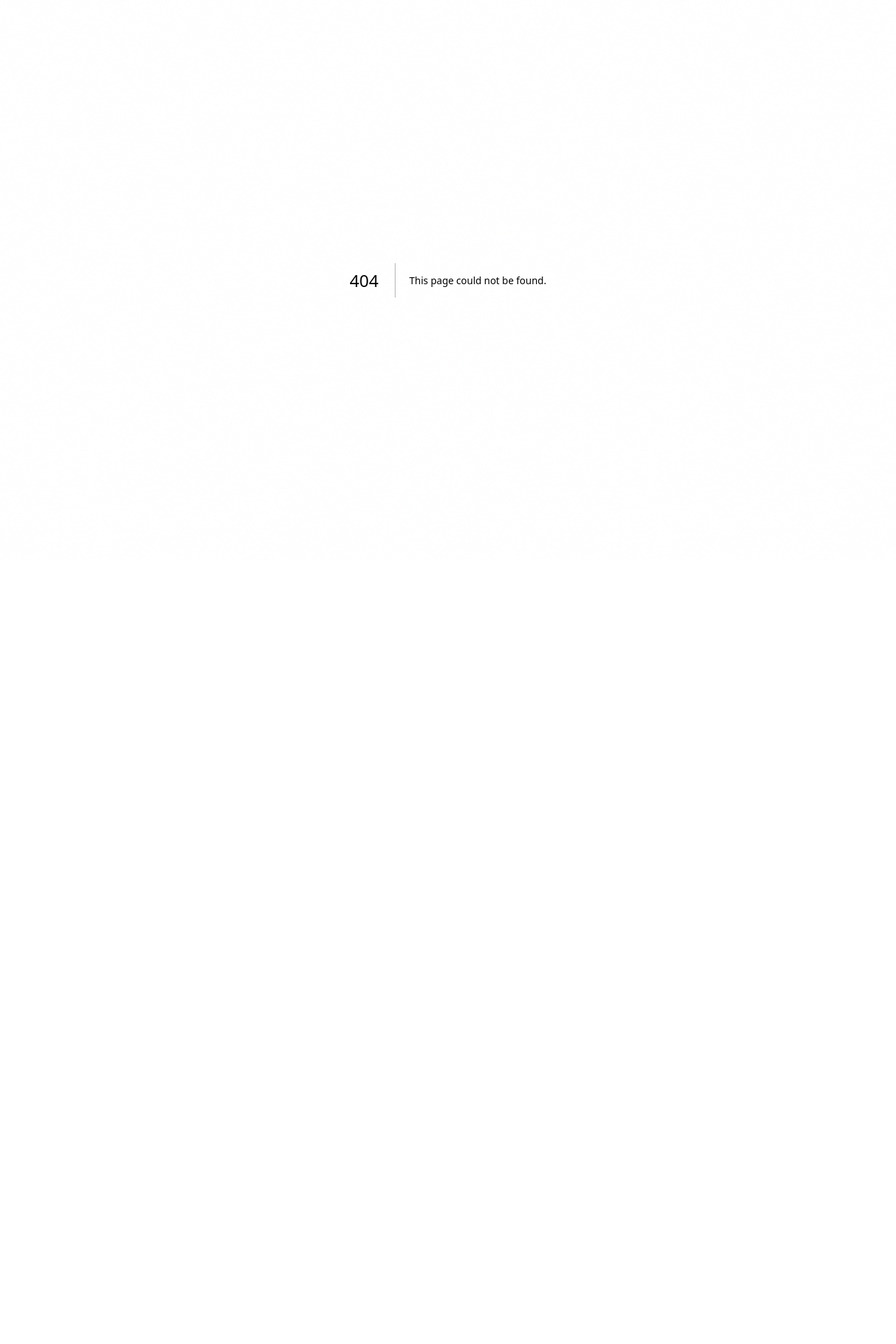
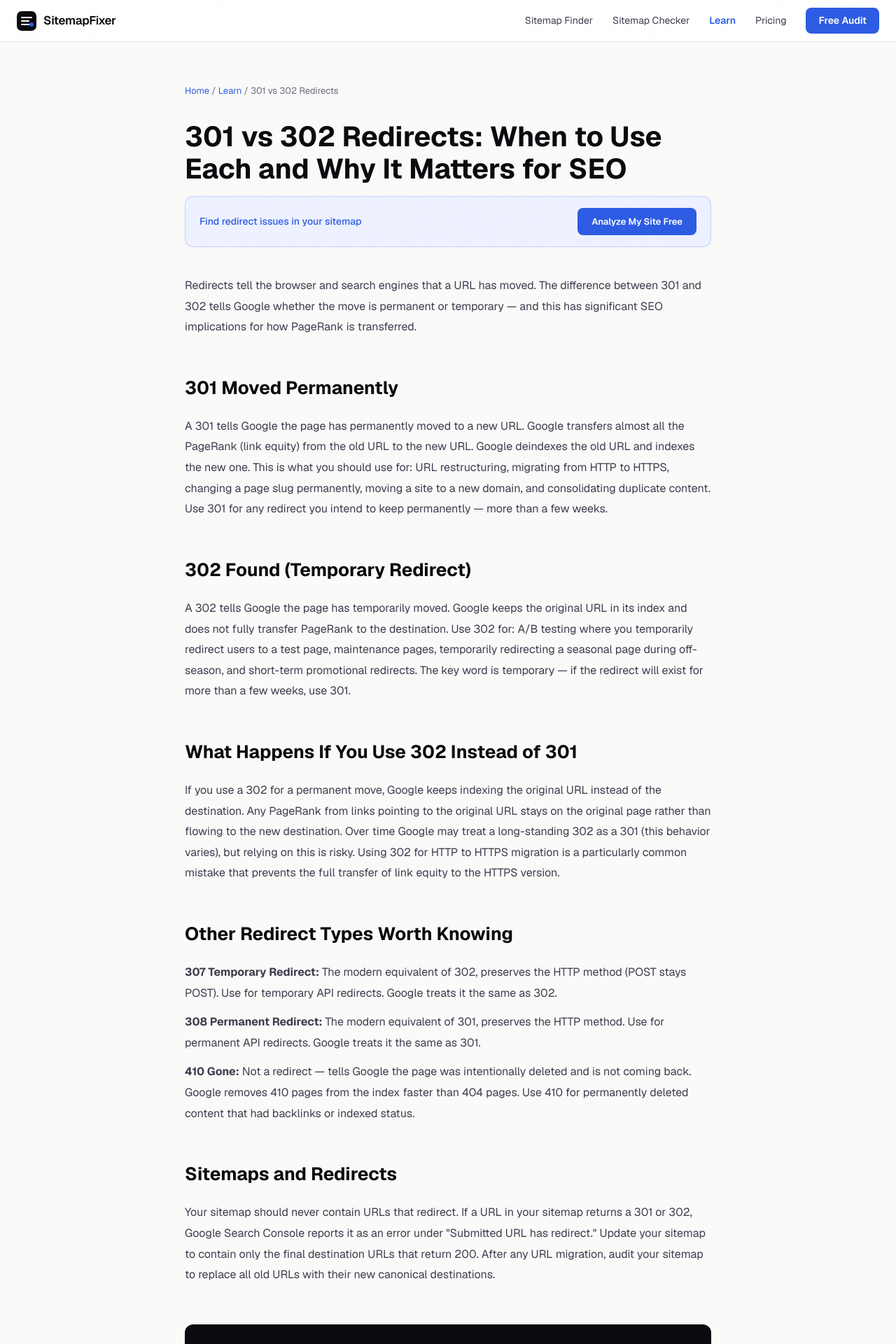
Before and after one commit to Watermelon-Coctail-Bar/sitemap-fixer, a Next.js app: page /learn/301-vs-302-redirects in a window 1280 px wide. Before the commit this address had no page. Shown: the top 1920 px of the page at 70% size. Before the commit the page ends 800 px from the top, so only its background shows below. Built offline with nearby package versions, Linux system fonts and the light colour scheme.

Commit message:
Create page.tsx

```diff
--- /dev/null
+++ b/src/app/learn/301-vs-302-redirects/page.tsx
@@ -0,0 +1,42 @@
+import type { Metadata } from 'next';
+export const metadata: Metadata = {
+  title: '301 vs 302 Redirects: The Difference and When to Use Each | SitemapFixer',
+  description: "301 is permanent, 302 is temporary. Using the wrong one costs you PageRank and confuses Google. Here is when to use each type and what happens to SEO value.",
+  alternates: { canonical: 'https://sitemapfixer.com/learn/301-vs-302-redirects' },
+};
+export default function Page() {
+  return (
+    <div style={{ maxWidth: 800, margin: '0 auto', padding: '60px 24px' }}>
+      <nav style={{ fontSize: 13, color: '#6b6b7d', marginBottom: 32 }}>
+        <a href="/" style={{ color: '#2d5be3', textDecoration: 'none' }}>Home</a>{' / '}
+        <a href="/learn" style={{ color: '#2d5be3', textDecoration: 'none' }}>Learn</a>{' / '}
+        <span>301 vs 302 Redirects</span>
+      </nav>
+      <h1 style={{ fontSize: 40, fontWeight: 700, color: '#0a0a0f', marginBottom: 16, lineHeight: 1.15 }}>301 vs 302 Redirects: When to Use Each and Why It Matters for SEO</h1>
+      <div style={{ background: '#eef1ff', border: '1px solid rgba(45,91,227,0.2)', borderRadius: 12, padding: '16px 20px', marginBottom: 40, display: 'flex', alignItems: 'center', justifyContent: 'space-between', gap: 16 }}>
+        <span style={{ fontSize: 14, color: '#2d5be3', fontWeight: 500 }}>Find redirect issues in your sitemap</span>
+        <a href="/" style={{ background: '#2d5be3', color: 'white', padding: '10px 20px', borderRadius: 8, textDecoration: 'none', fontWeight: 600, fontSize: 13 }}>Analyze My Site Free</a>
+      </div>
+      <div style={{ fontSize: 16, color: '#3d3d4f', lineHeight: 1.85 }}>
+        <p style={{ marginBottom: 24 }}>Redirects tell the browser and search engines that a URL has moved. The difference between 301 and 302 tells Google whether the move is permanent or temporary — and this has significant SEO implications for how PageRank is transferred.</p>
+        <h2 style={{ fontSize: 26, fontWeight: 700, color: '#0a0a0f', marginTop: 48, marginBottom: 16 }}>301 Moved Permanently</h2>
+        <p style={{ marginBottom: 24 }}>A 301 tells Google the page has permanently moved to a new URL. Google transfers almost all the PageRank (link equity) from the old URL to the new URL. Google deindexes the old URL and indexes the new one. This is what you should use for: URL restructuring, migrating from HTTP to HTTPS, changing a page slug permanently, moving a site to a new domain, and consolidating duplicate content. Use 301 for any redirect you intend to keep permanently — more than a few weeks.</p>
+        <h2 style={{ fontSize: 26, fontWeight: 700, color: '#0a0a0f', marginTop: 48, marginBottom: 16 }}>302 Found (Temporary Redirect)</h2>
+        <p style={{ marginBottom: 24 }}>A 302 tells Google the page has temporarily moved. Google keeps the original URL in its index and does not fully transfer PageRank to the destination. Use 302 for: A/B testing where you temporarily redirect users to a test page, maintenance pages, temporarily redirecting a seasonal page during off-season, and short-term promotional redirects. The key word is temporary — if the redirect will exist for more than a few weeks, use 301.</p>
+        <h2 style={{ fontSize: 26, fontWeight: 700, color: '#0a0a0f', marginTop: 48, marginBottom: 16 }}>What Happens If You Use 302 Instead of 301</h2>
+        <p style={{ marginBottom: 24 }}>If you use a 302 for a permanent move, Google keeps indexing the original URL instead of the destination. Any PageRank from links pointing to the original URL stays on the original page rather than flowing to the new destination. Over time Google may treat a long-standing 302 as a 301 (this behavior varies), but relying on this is risky. Using 302 for HTTP to HTTPS migration is a particularly common mistake that prevents the full transfer of link equity to the HTTPS version.</p>
+        <h2 style={{ fontSize: 26, fontWeight: 700, color: '#0a0a0f', marginTop: 48, marginBottom: 16 }}>Other Redirect Types Worth Knowing</h2>
+        <p style={{ marginBottom: 12 }}><strong>307 Temporary Redirect:</strong> The modern equivalent of 302, preserves the HTTP method (POST stays POST). Use for temporary API redirects. Google treats it the same as 302.</p>
+        <p style={{ marginBottom: 12 }}><strong>308 Permanent Redirect:</strong> The modern equivalent of 301, preserves the HTTP method. Use for permanent API redirects. Google treats it the same as 301.</p>
+        <p style={{ marginBottom: 24 }}><strong>410 Gone:</strong> Not a redirect — tells Google the page was intentionally deleted and is not coming back. Google removes 410 pages from the index faster than 404 pages. Use 410 for permanently deleted content that had backlinks or indexed status.</p>
+        <h2 style={{ fontSize: 26, fontWeight: 700, color: '#0a0a0f', marginTop: 48, marginBottom: 16 }}>Sitemaps and Redirects</h2>
+        <p style={{ marginBottom: 24 }}>Your sitemap should never contain URLs that redirect. If a URL in your sitemap returns a 301 or 302, Google Search Console reports it as an error under "Submitted URL has redirect." Update your sitemap to contain only the final destination URLs that return 200. After any URL migration, audit your sitemap to replace all old URLs with their new canonical destinations.</p>
+      </div>
+      <div style={{ background: '#0a0a0f', borderRadius: 12, padding: '32px', textAlign: 'center', marginTop: 56 }}>
+        <div style={{ fontSize: 20, fontWeight: 700, color: 'white', marginBottom: 8 }}>Check your sitemap for redirect issues</div>
+        <div style={{ color: '#9999aa', marginBottom: 20, fontSize: 14 }}>Free — finds redirecting URLs in 60 seconds</div>
+        <a href="/" style={{ background: 'white', color: '#0a0a0f', padding: '14px 28px', borderRadius: 8, textDecoration: 'none', fontWeight: 700 }}>Analyze My Sitemap Free</a>
+      </div>
+    </div>
+  );
+}
```
